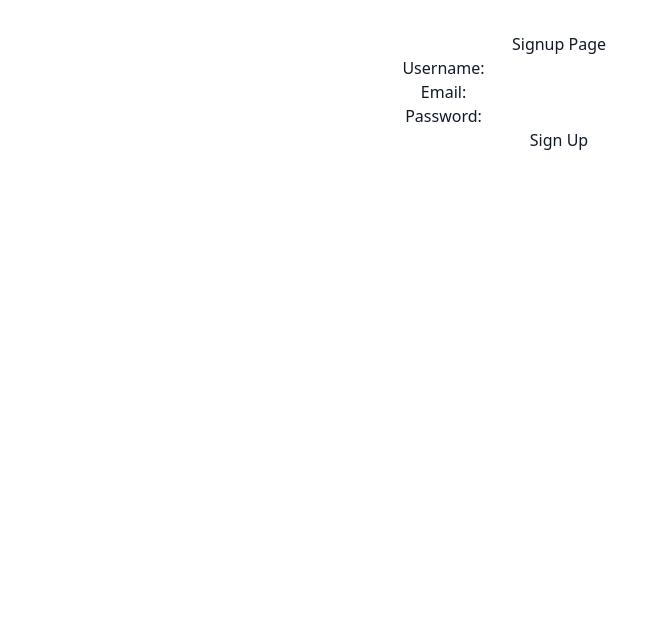
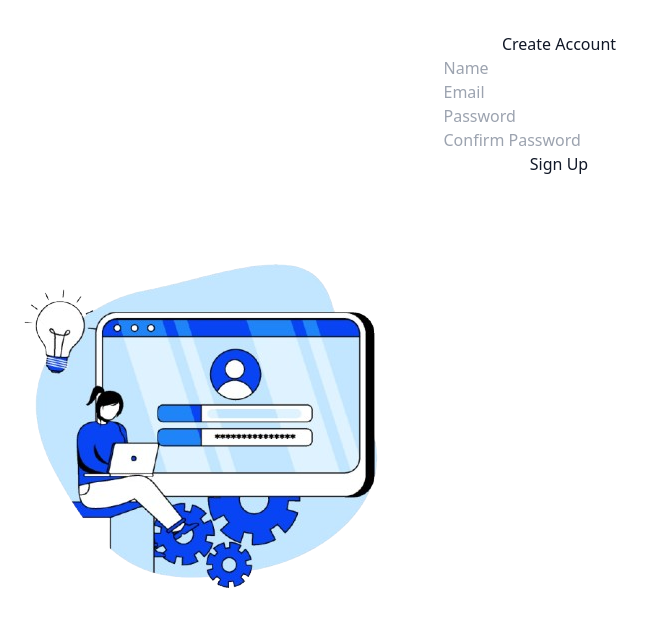
Before and after one commit to JenniferAkinyi/Study-Sphere, a React (Vite) app in the folder study-sphere/apps/studysphere/: page / in a window 1280 px wide. Shown: the top 626 px of the page, without its empty margins (81-728 px from the left). Built offline with nearby package versions, Linux system fonts and the light colour scheme.

Commit message:
Authentication frontend

```diff
--- a/study-sphere/apps/studysphere/src/components/Authentication/Login.jsx
+++ b/study-sphere/apps/studysphere/src/components/Authentication/Login.jsx
@@ -12,7 +12,7 @@ const Login = () => {
 
     // TODO: call Firebase auth here (signInWithEmailAndPassword)
     if (!email || !password) {
-      setError("Please enter both email and password");
+      setError("Please fill both fields");
       return;
     }
     try {
--- a/study-sphere/apps/studysphere/src/components/Authentication/Signup.jsx
+++ b/study-sphere/apps/studysphere/src/components/Authentication/Signup.jsx
@@ -1,36 +1,96 @@
-import React, { useState } from 'react'
+import React, { useState } from "react";
+import pageImage from "../../assets/authentication-bg.png";
+import Input from "../../components/Input";
 
 const Signup = () => {
-  const [email, setEmail] = useState("")
-  const [password, setPassword] = useState("")
-  const [error, setError] = useState("")
+  const [email, setEmail] = useState("");
+  const [name, setName] = useState("");
+  const [password, setPassword] = useState("");
+  const [confirmPassword, setConfirmPassword] = useState("");
+  const [error, setError] = useState("");
 
+  const handleSubmit = async (e) => {
+    e.preventDefault();
+    setError("");
+    // TODO: Firebase sign up configuration
+    if(!email ||!name || !password || !confirmPassword){
+      setError("Please fill all fields")
+      return
+    }
+    try {
+
+    } catch (error) {
+      setError(error.message || "Signup Failed")
+    }
+  };
 
   return (
-    <main>
+    <main className="flex min-h-screen bg-background-light text-primary-light">
+      <section className="flex items-center justify-center w-full p-8 md:w-1/2">
+        <div className="flex flex-col items-center w-full max-w-md">
+          <p className="mb-6 font-sans md:text-5xl">Create Account</p>
+          <form onSubmit={handleSubmit} noValidate className="space-y-4">
             <div>
-          <h1>Signup Page</h1>
-          <form>
-              <div>
-              <label htmlFor="username">Username:</label>
-              <input type="text" id="username" name="username" required />
+              <Input
+                type="text"
+                id="name"
+                name="name"
+                placeholder="Name"
+                value={name}
+                onChange={(e) => setName(e.target.value)}
+                aria-describedby={error ? "form-error" : undefined}
+              />
             </div>
             <div>
-              <label htmlFor="email">Email:</label>
-              <input type="email" id="email" name="email" required />
+              <Input
+                type="email"
+                id="email"
+                name="email"
+                placeholder="Email"
+                value={email}
+                onChange={(e) => setEmail(e.target.value)}
+                aria-describedby={error ? "form-error" : undefined}
+              />
             </div>
             <div>
-              <label htmlFor="password">Password:</label>
-              <input type="password" id="password" name="password" required />
+              <Input
+                type="password"
+                id="password"
+                name="password"
+                placeholder="Password"
+                value={password}
+                onChange={(e) => setPassword(e.target.value)}
+                aria-describedby={error ? "form-error" : undefined}
+              />
             </div>
-              <button type="submit">Sign Up</button>
+            <div>
+              <Input
+                type="password"
+                id="confirmpassword"
+                name="confirmpassword"
+                placeholder="Confirm Password"
+                value={confirmPassword}
+                onChange={(e) => setConfirmPassword(e.target.value)}
+                aria-describedby={error ? "form-error" : undefined}
+              />
+            </div>
+            {error &&(
+              <p id="form-error" className="text-sm text-red-600">{error}</p>
+            )}
+            <button
+              type="submit"
+              className="w-full py-2 font-medium text-white transition bg-indigo-600 rounded-lg hover:bg-indigo-700"
+            >
+              Sign Up
+            </button>
           </form>
         </div>
-      <div className="page-image">
+      </section>
+      <aside>
+        <img src={pageImage} alt="signup-image" className="object-cover w-full h-full"/>
+      </aside>
+    </main>
+  );
+};
 
-      </div>
-    </main>
-  )
-}
-
-export default Signup
+export default Signup;
--- a/study-sphere/apps/studysphere/src/components/Input.jsx
+++ b/study-sphere/apps/studysphere/src/components/Input.jsx
@@ -1,9 +1,9 @@
 export default function Input({
   id,
-  label,
   type = "text",
   value,
   onChange,
+  placeholder,
   ...props
 }) {
   return (
@@ -13,7 +13,8 @@ export default function Input({
         type={type}
         value={value}
         onChange={onChange}
-        className="block w-64 mt-1 border-gray-400 rounded-lg focus:ring-indigo-500"
+        placeholder={placeholder}
+        className="block w-64 px-3 py-2 mt-1 border border-gray-400 rounded-lg focus:ring-2 focus:ring-indigo-500"
         {...props}
       />
     </div>
```
Lines whose indentation alone changed are shown as unchanged.
